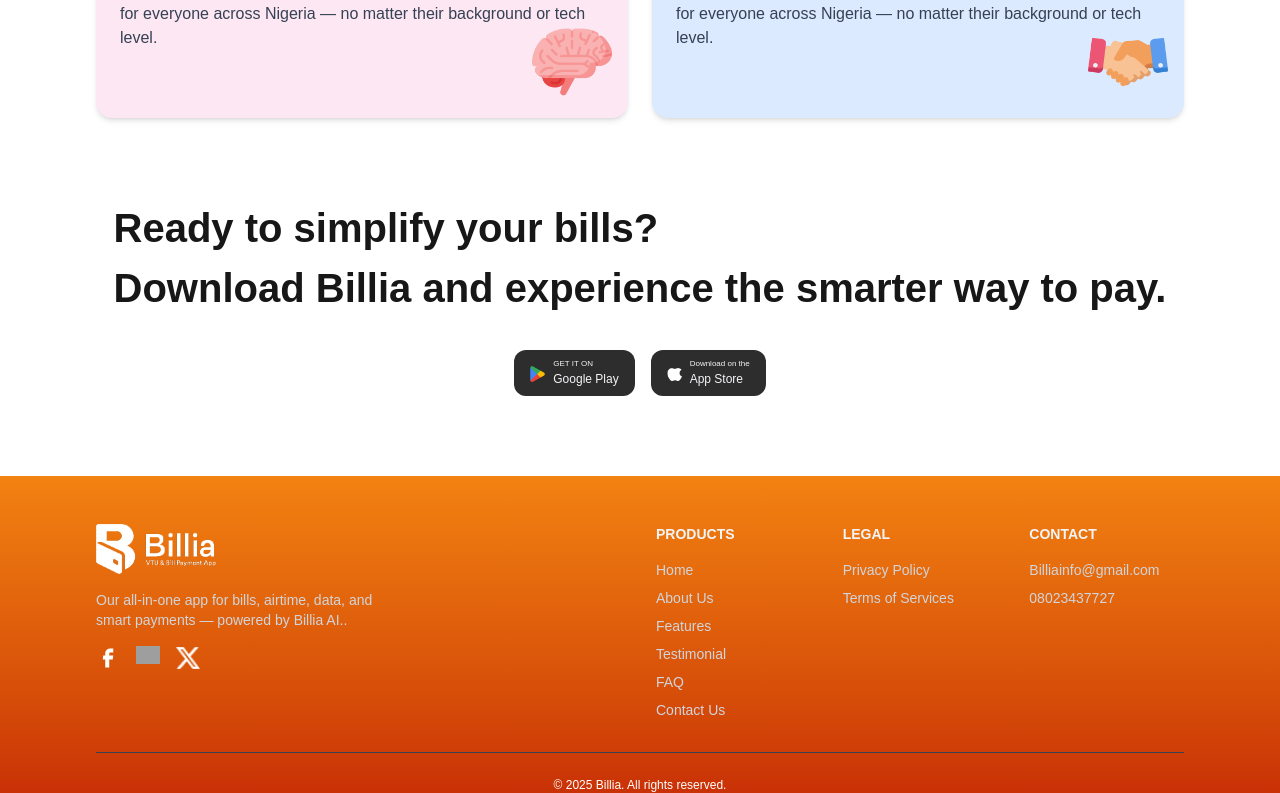
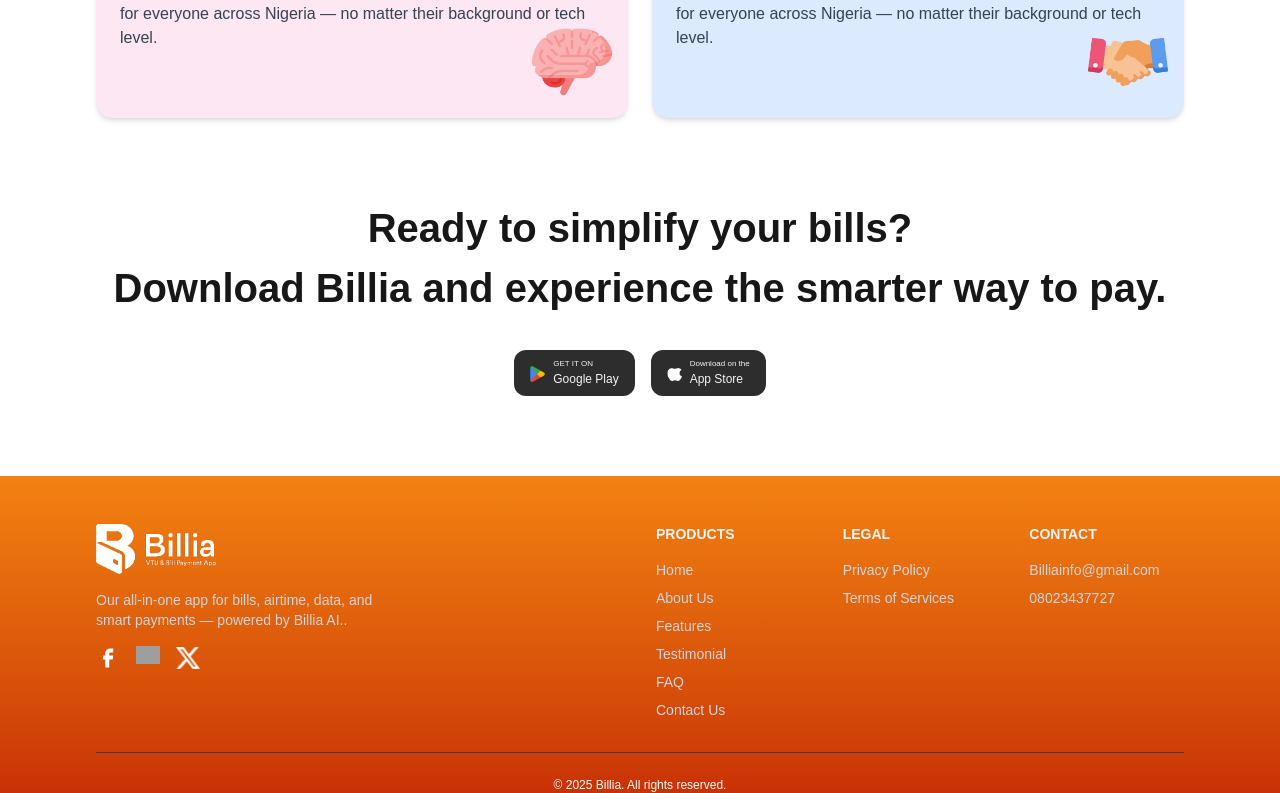
Before and after one commit to TaiwoSaidat/billia-app, a Next.js app: page /AboutUs in a window 1280 px wide. Shown: the part 2471-3264 px from the top of the page. Built offline with nearby package versions, Linux system fonts and the light colour scheme; grey boxes are pictures that could not be loaded.

Commit message:
ui/changes

```diff
--- a/src/app/components/AboutUsComponents/AboutStore.tsx
+++ b/src/app/components/AboutUsComponents/AboutStore.tsx
@@ -7,10 +7,14 @@
   return (
     <>
       <div className=" max-container padding-container space-y-8 py-4 my-16 flex flex-col justify-center items-center space-y-6">
-        <p className="text-[40px] font-bold">
-          Ready to simplify your bills? <br />
-          Download Billia and experience the smarter way to pay.
-        </p>
+        <div className="">
+          <p className="text-[40px] font-bold flex flex-col justify-center items-center ">
+            Ready to simplify your bills?
+          </p>
+          <p className="text-[40px] font-bold flex flex-col justify-center items-center ">
+            Download Billia and experience the smarter way to pay.
+          </p>
+        </div>
         <div className="">
           <div className="  flex gap-4 ">
             {STORE.map((item: any) => (
```
